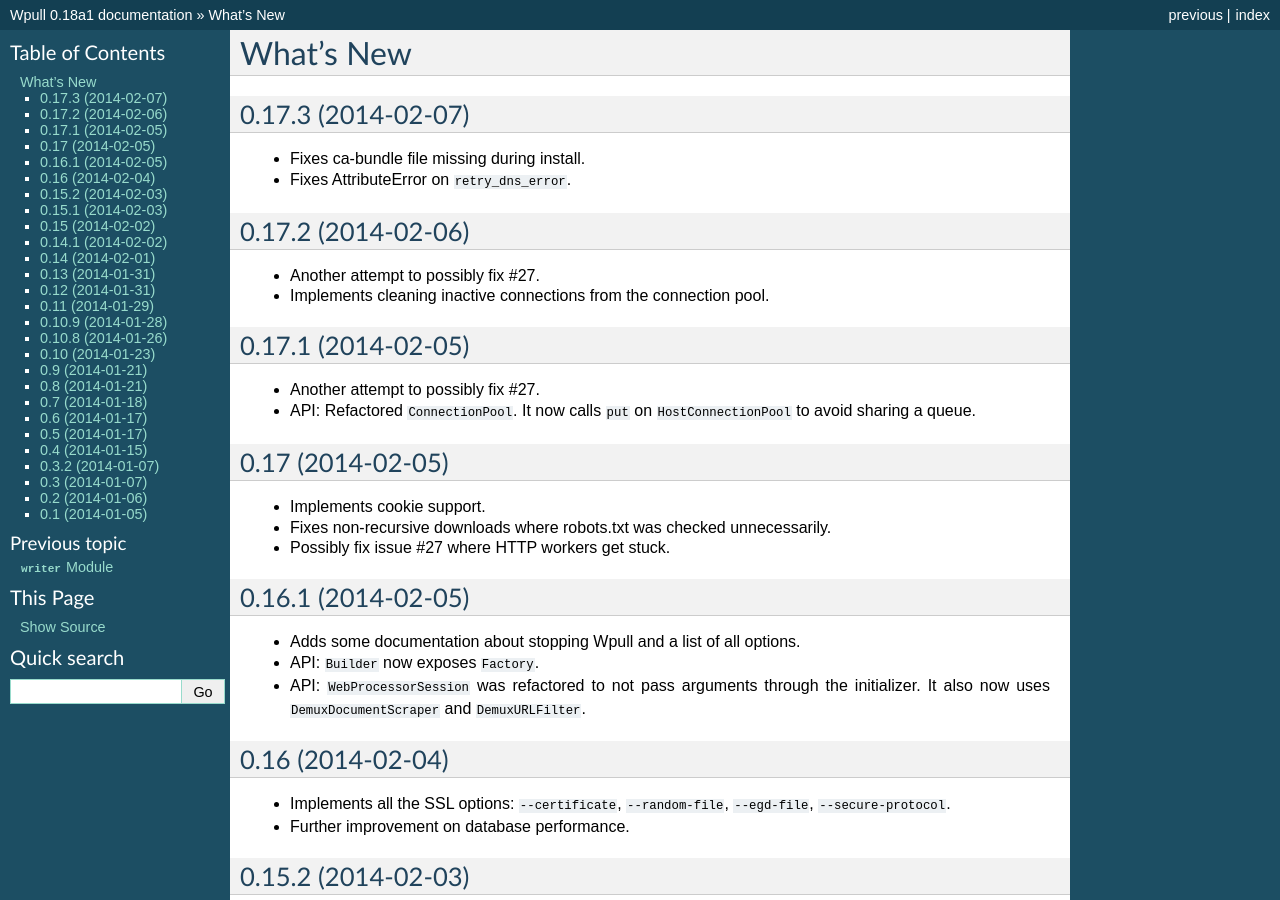
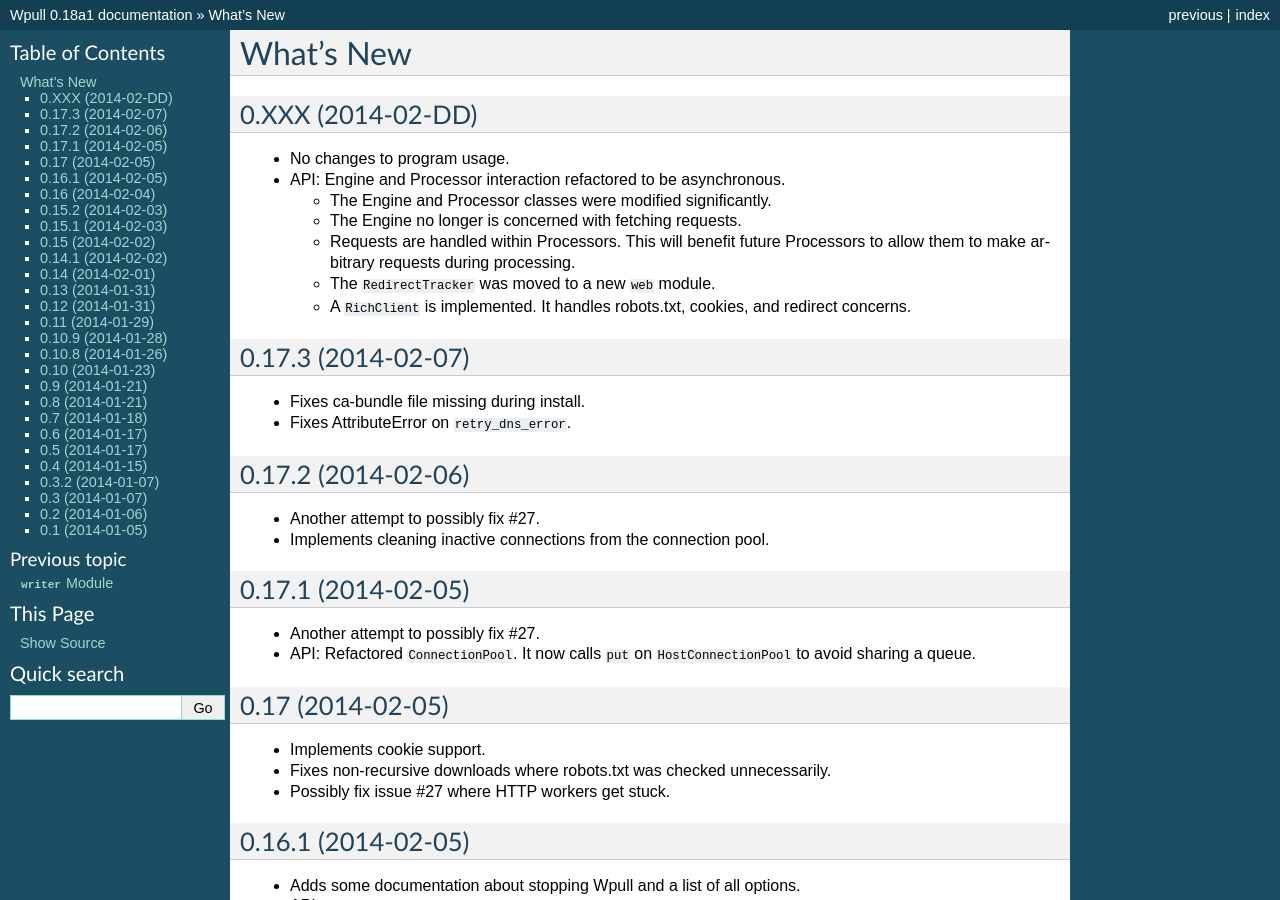
Before and after one commit to ArchiveTeam/wpull, a Sphinx documentation site: the page built from doc/changelog.rst, in a window 1280 px wide and 900 px high. Built offline with Sphinx 7.4.7, drawn with Linux system fonts in a browser that asks for light colours.

Commit message:
changelog: Adds entry about API Engine and Processor refactor.

```diff
--- a/doc/changelog.rst
+++ b/doc/changelog.rst
@@ -1,6 +1,19 @@
 ==========
 What's New
 ==========
+
+0.XXX (2014-02-DD)
+==================
+
+* No changes to program usage.
+* API: Engine and Processor interaction refactored to be asynchronous.
+
+  * The Engine and Processor classes were modified significantly.
+  * The Engine no longer is concerned with fetching requests.
+  * Requests are handled within Processors. This will benefit future Processors to allow them to make arbitrary requests during processing.
+  * The ``RedirectTracker`` was moved to a new ``web`` module.
+  * A ``RichClient`` is implemented. It handles robots.txt, cookies, and redirect concerns.
+
 
 0.17.3 (2014-02-07)
 ===================
```
